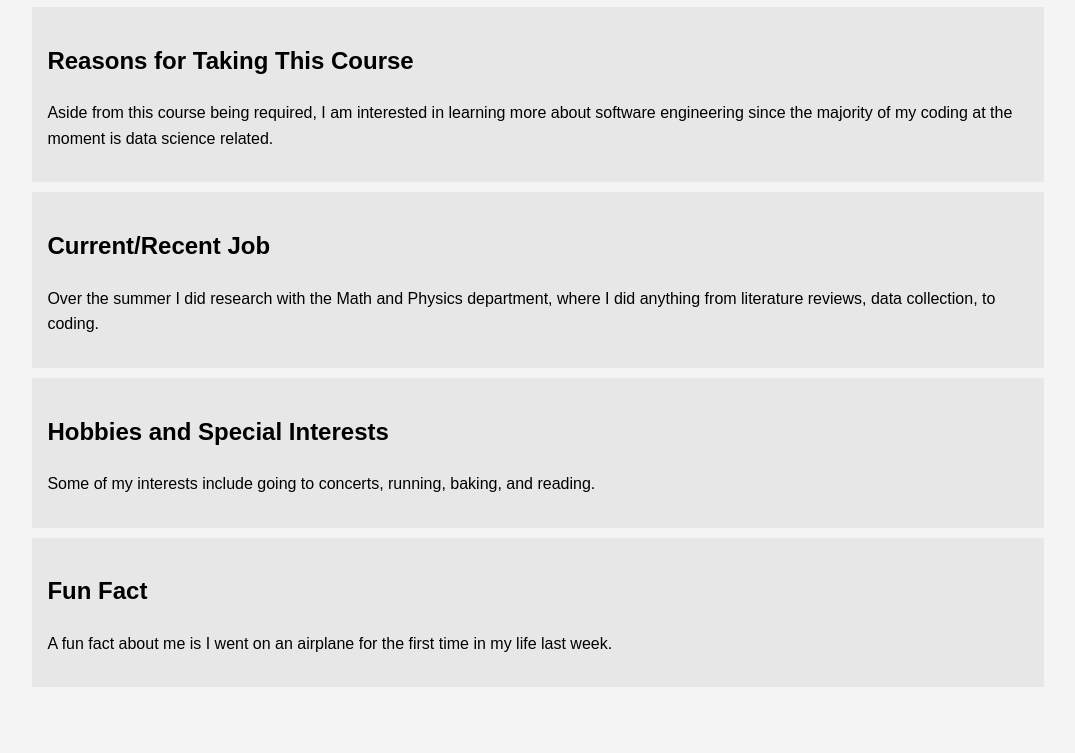
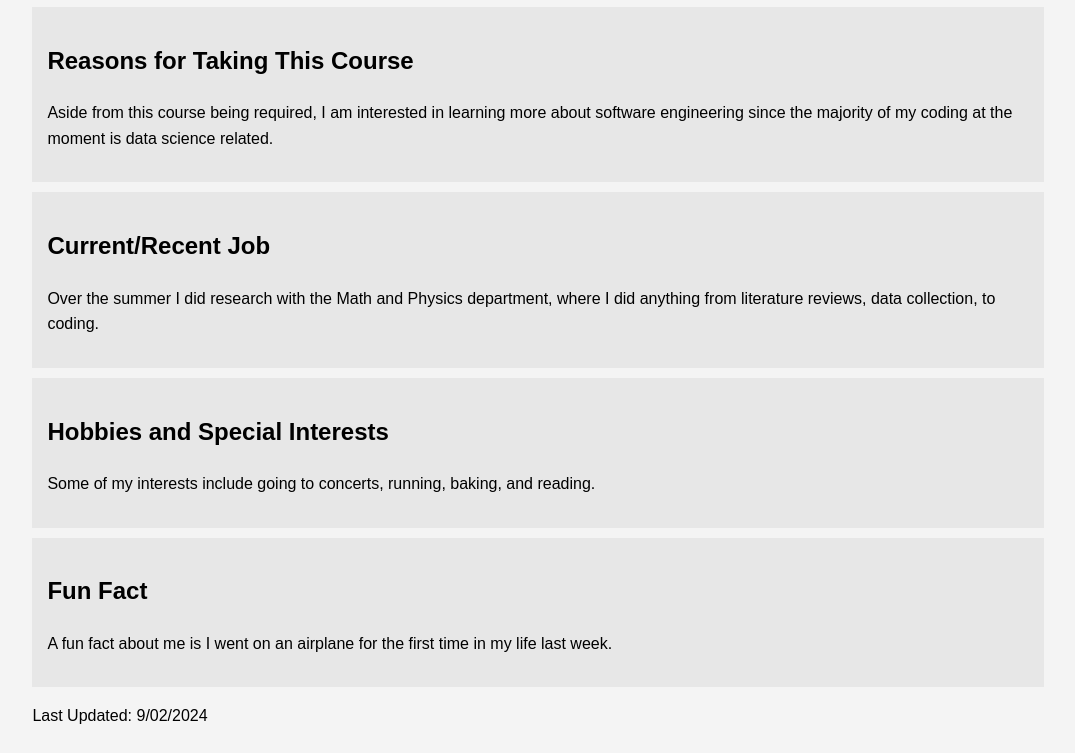
Before and after one commit to nuviah8/w1_task_3, a plain HTML site: page index.html in a window 1280 px wide. Shown: the part 455-1208 px from the top of the page, without its empty margins (102-1177 px from the left). Before the commit the page ends 1160 px from the top, so only its background shows below. Drawn offline with Linux system fonts and the light colour scheme.

Commit message:
Update index.html

```diff
--- a/index.html
+++ b/index.html
@@ -60,6 +60,7 @@
             <h2>Fun Fact</h2>
             <p>A fun fact about me is I went on an airplane for the first time in my life last week.</p>
         </section>
+	<p>Last Updated: 9/02/2024</p>
     </div>
 </body>
 </html>
```
